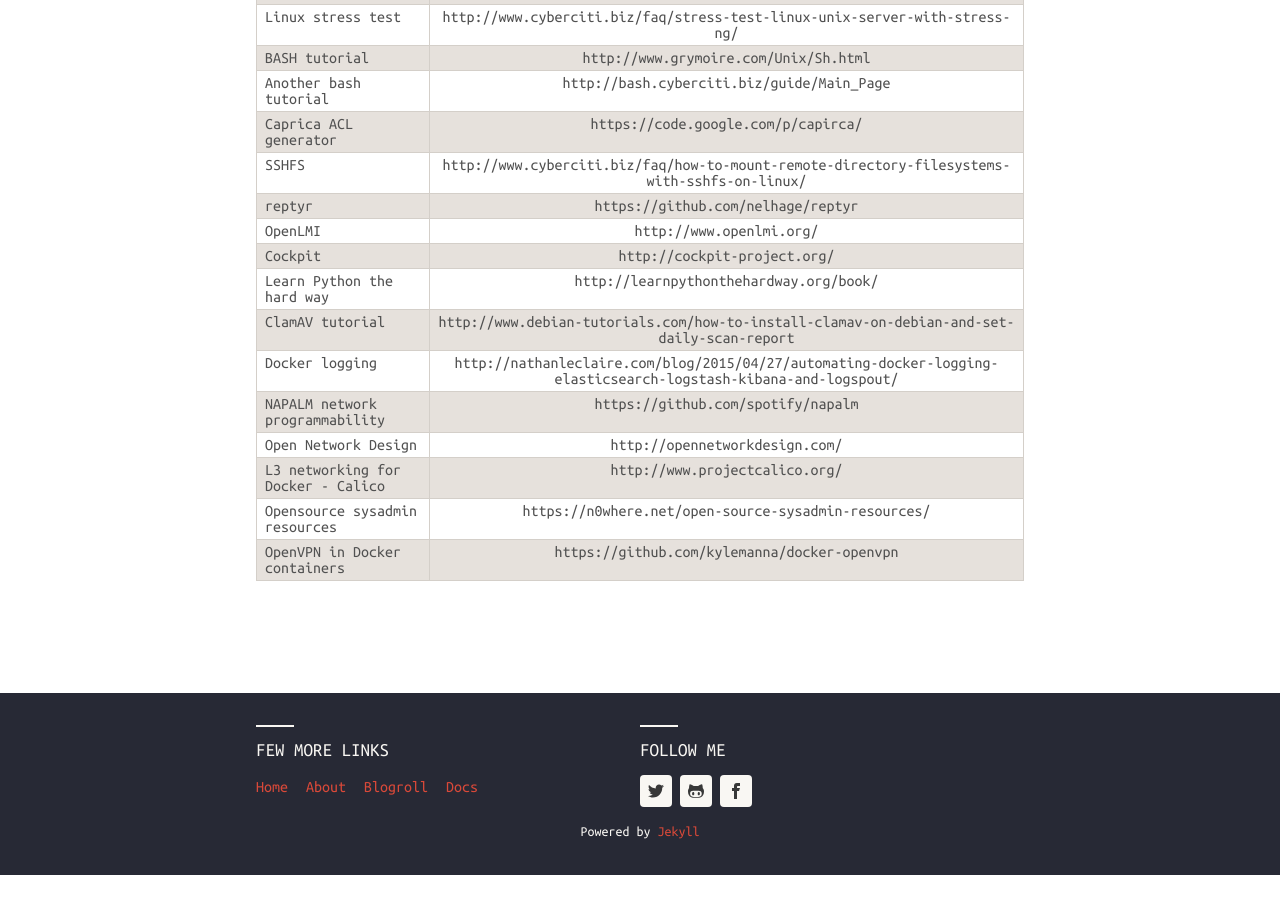
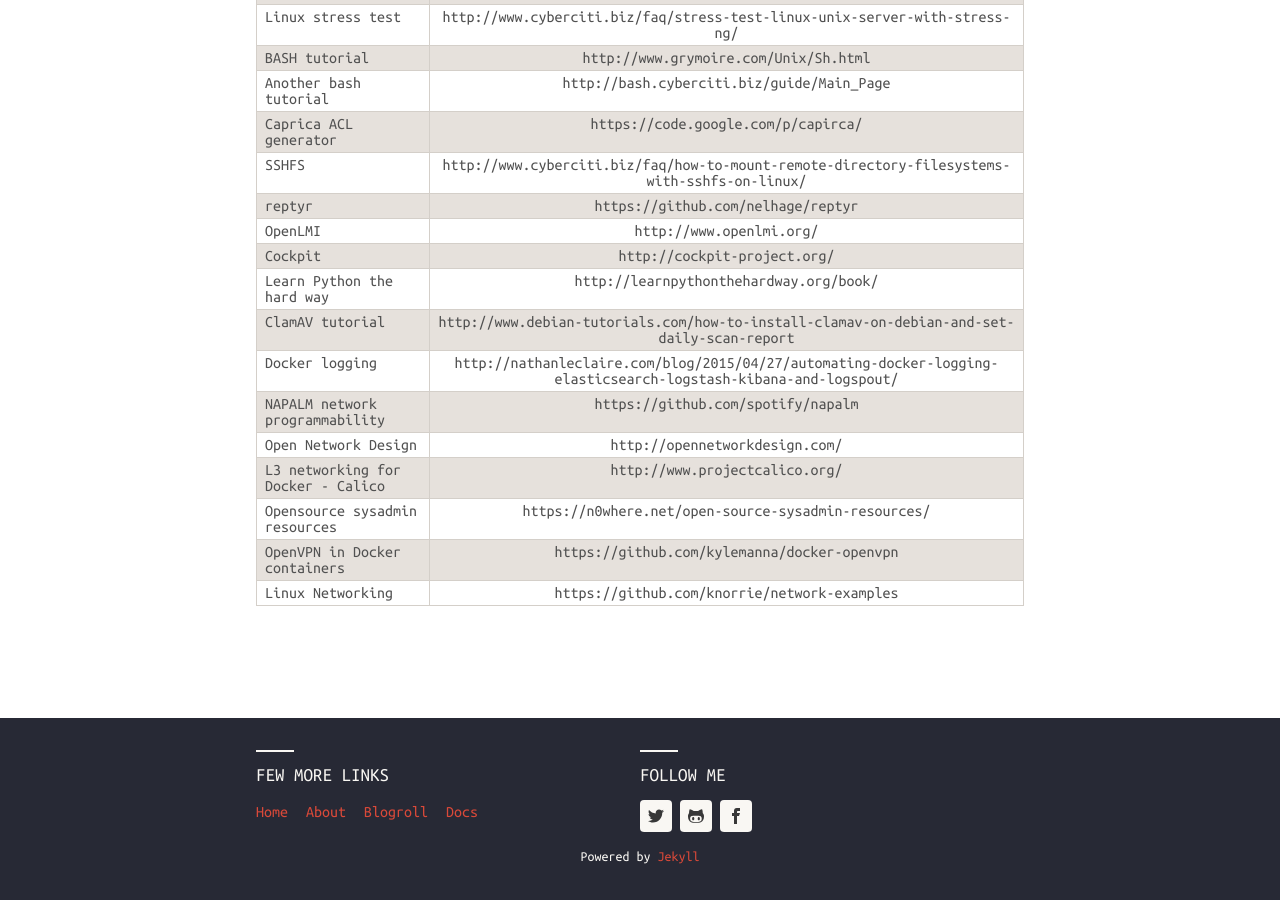
Before and after one commit to mcornea/mcornea.github.io, a Jekyll site: the page built from docs.md, in a window 1280 px wide and 900 px high, scrolled down 948 px. Built offline with Jekyll 4.4.1, drawn with Linux system fonts in a browser that asks for light colours; nearby versions of some CDN libraries; before the commit the page ends 1823 px from its top, so only the background shows below that.

Commit message:
added Linux Networking to the docs

```diff
--- a/docs.md
+++ b/docs.md
@@ -39,3 +39,4 @@
 |       L3 networking for Docker - Calico                   | http://www.projectcalico.org/                                                 |
 |       Opensource sysadmin resources                       | https://n0where.net/open-source-sysadmin-resources/                           |
 |       OpenVPN in Docker containers                        | https://github.com/kylemanna/docker-openvpn                                   |
+|       Linux Networking                                    | https://github.com/knorrie/network-examples                                   |
```
